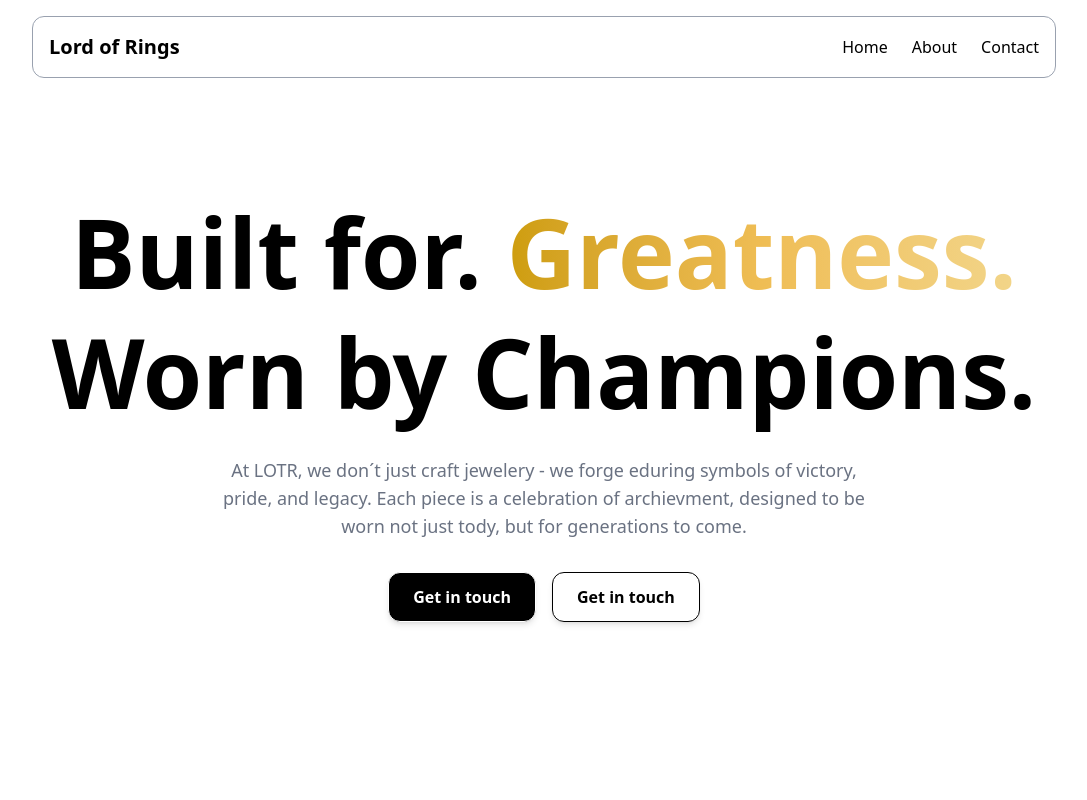
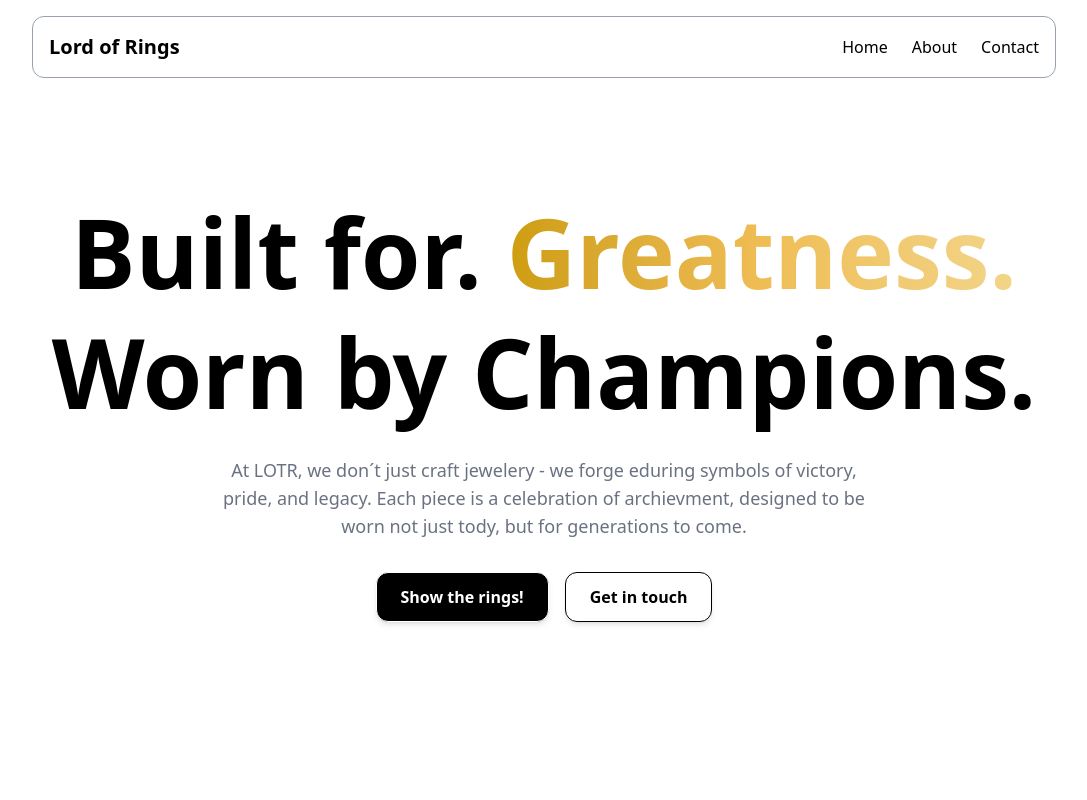
Before and after one commit to CRzneR/Rings, a Next.js app: page / in a window 1280 px wide. Shown: the top 800 px of the page, without its empty margins (96-1183 px from the left). Built offline with nearby package versions, Linux system fonts and the light colour scheme; no server answers.

Commit message:
blurred comp

```diff
--- a/src/components/ui/herosection.tsx
+++ b/src/components/ui/herosection.tsx
@@ -17,11 +17,11 @@ export default function HeroSection() {
         designed to be worn not just tody, but for generations to come.
       </p>
       <div className="mt-8 flex justify-center gap-4 flex-wrap">
-        <button className="border-1 rounded-xl bg-black text-white hover:bg-[#d1a054] text-black font-semibold py-3 px-6 rounded shadow-md transition">
-          Get in touch
+        <button className="border-1 rounded-xl bg-black text-white hover:bg-[#d1a054] font-semibold py-3 px-6 rounded shadow-md transition">
+          Show the rings!
         </button>
 
-        <button className="border-1 rounded-xl border-black hover:bg-[#d1a054] text-black font-semibold py-3 px-6 rounded shadow-md transition">
+        <button className="rounded-xl border border-black text-black hover:bg-[#d1a054] hover:border-none hover:text-white font-semibold py-3 px-6 shadow-md transition">
           Get in touch
         </button>
       </div>
--- a/src/components/ui/textCard.comp.tsx
+++ b/src/components/ui/textCard.comp.tsx
@@ -16,10 +16,9 @@ export default function TextCard() {
         Schritte bis zum fertigen Ring an.
       </p>
       <div>
-        <GradientActionButton
-          onClick={() => alert("Clicked!")}
-          text="Show rings"
-        />
+        <button className="border-1 rounded-xl mt-4 bg-black text-white hover:bg-[#d1a054] font-semibold py-3 px-6 rounded shadow-md transition">
+          To the history
+        </button>
       </div>
     </div>
   );
```
